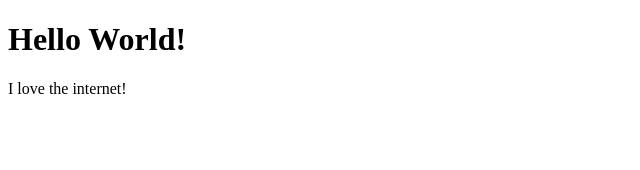
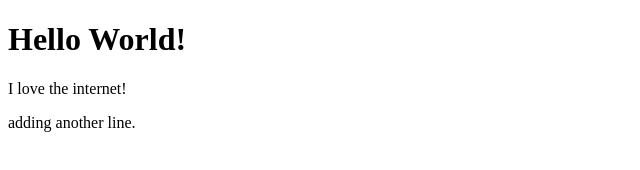
Before and after one commit to jondaiello/git-demo, a plain HTML site: page index.html in a window 1280 px wide. Shown: the whole page, without its empty margins (0-640 px from the left). Drawn offline with Linux system fonts and the light colour scheme.

Commit message:
adding another line

```diff
--- a/index.html
+++ b/index.html
@@ -3,5 +3,6 @@
 <body>
   <h1>Hello World!</h1>
   <p>I love the internet!</p>
+  <p>adding another line.</p>
 </body>
 </html>
```
